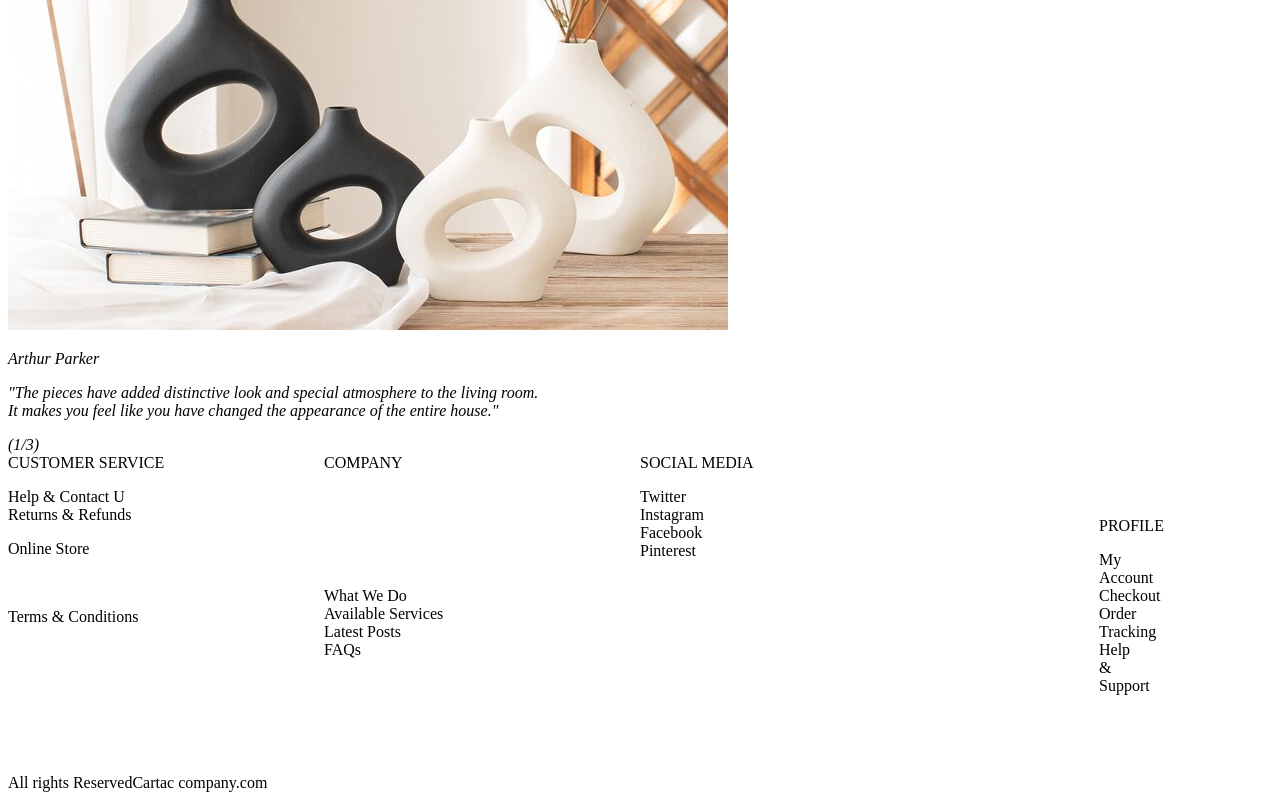
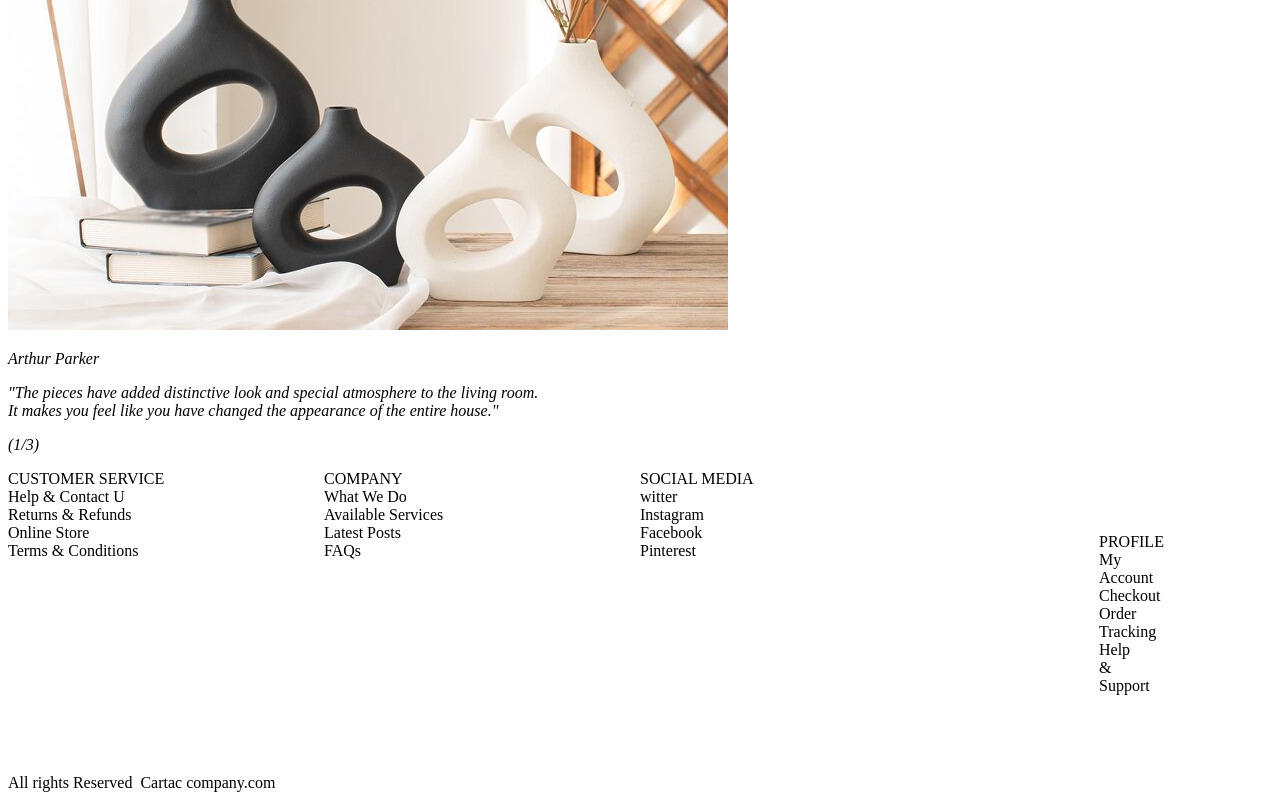
Before and after one commit to aine-mbabazi/Ecommerce, a plain HTML site: page index.html in a window 1280 px wide. Shown: the part 3907-4707 px from the top of the page. Drawn offline with Linux system fonts and the light colour scheme.

Commit message:
Added Styling

```diff
--- a/index.html
+++ b/index.html
@@ -131,32 +131,32 @@
     </div>
     <div class="flexbox">
         <div class="flexbox2">
-            <span>CUSTOMER SERVICE</span>
+            <p>CUSTOMER SERVICE
             <br>
-            <p>Help & Contact U
+            Help & Contact U
             <br>
             Returns & Refunds
             <br>
-            <p>Online Store</p>
+            Online Store
             <br>
-            <p>Terms & Conditions</p>
+            Terms & Conditions</p>
         </div>
         <div class="flexbox3">
-            <span>COMPANY</span>
-            <p>
+            <p>COMPANY
+            <br>
             What We Do
             <br>
             Available Services
             <br>
             Latest Posts
             <br>
-                FAQs
-            </p>
+            FAQs</p>
+
         </div>
         <div class="flexbox4">
-            <span>SOCIAL MEDIA</span>
+            <p>SOCIAL MEDIA
             <br>
-            <p>Twitter
+            witter
             <br>
             Instagram
             <br>
@@ -165,8 +165,9 @@
             Pinterest</p>
         </div>
         <div class="flexbox5">
-            <span>PROFILE</span>
-            <p>My Account
+            <p>PROFILE
+            <br>
+            My Account
             <br>
             Checkout Order
             <br>
@@ -176,7 +177,7 @@
         </div>
     </div>
     <div class="footer">
-          <span>All rights Reserved</span><span>Cartac company.com</span>
+          <span>All rights Reserved</span>&nbsp;&nbsp;<span>Cartac company.com</span>
     </div>
   </body>
 </html>
```
Lines whose indentation alone changed are shown as unchanged.
